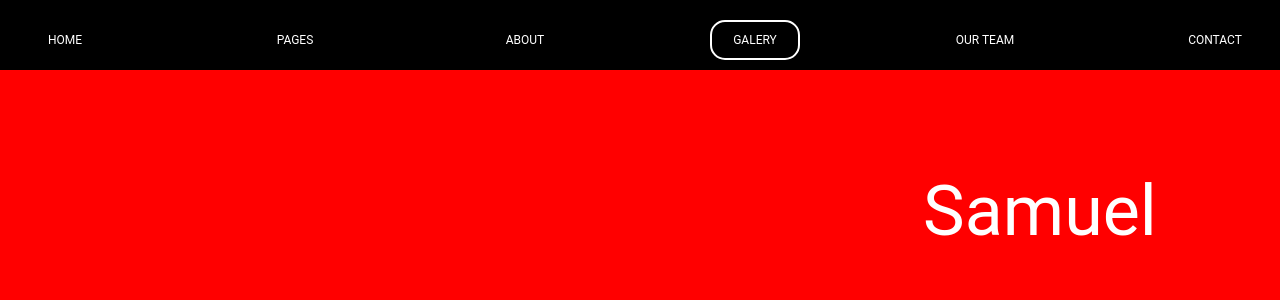
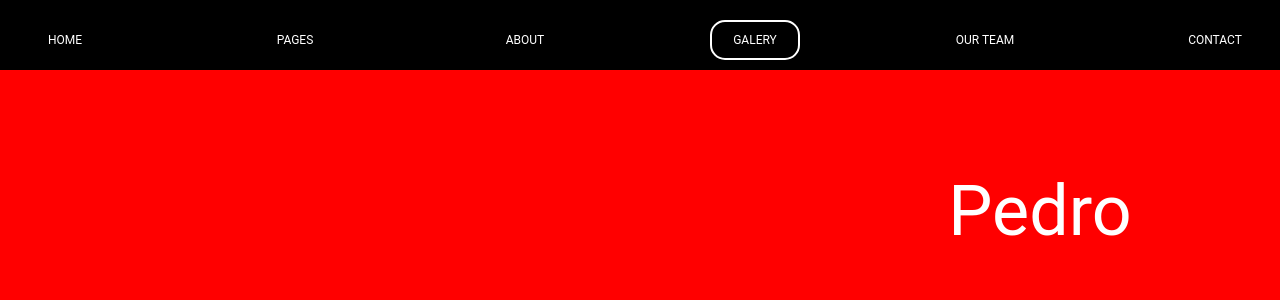
Before and after one commit to jsamuel15/sggs, a React (Create React App) app: page /galery in a window 1280 px wide. Shown: the top 300 px of the page. Built offline with nearby package versions, Linux system fonts and the light colour scheme.

Commit message:
fix(refactor): subindo codigo

```diff
--- a/src/FrozenWorldProject/pages/Galery/GaleryPage.tsx
+++ b/src/FrozenWorldProject/pages/Galery/GaleryPage.tsx
@@ -33,16 +33,19 @@ const About: React.FC = () => {
             name: 'Diego',
         },
     ];
-    const callUsers = allUsers.find((p) => p.name === 'Samuel' && p.id === 2);
+    // const callUsers = allUsers.find((p) => p.name === 'Samuel' && p.id === 2);
     // const lastArray = allUsers[allUsers.length - 1];
-    // const allArray = allUsers.map((item) => item.id);
+    const resulted = allUsers.find((v) => v.name.includes('d'));
+    // const ids = allUsers.map((p) => p.id);
 
     // main
     return (
         <Container>
             <HeaderComponent />
             <Text>
-                {callUsers?.name}
+                {/* { JSON.stringify(ids)} */}
+                {resulted?.name}
+                {/* {callUsers?.name} */}
                 {/* {lastArray?.name} */}
             </Text>
         </Container>
```
